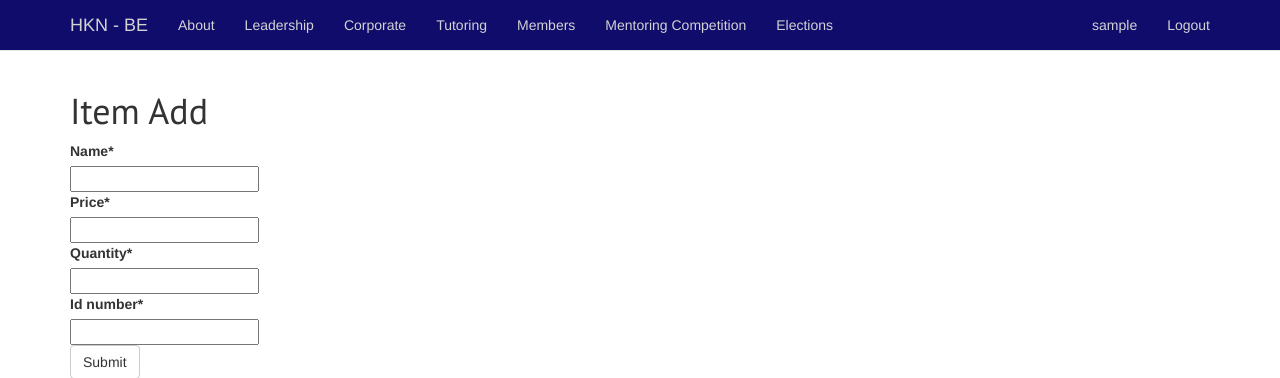
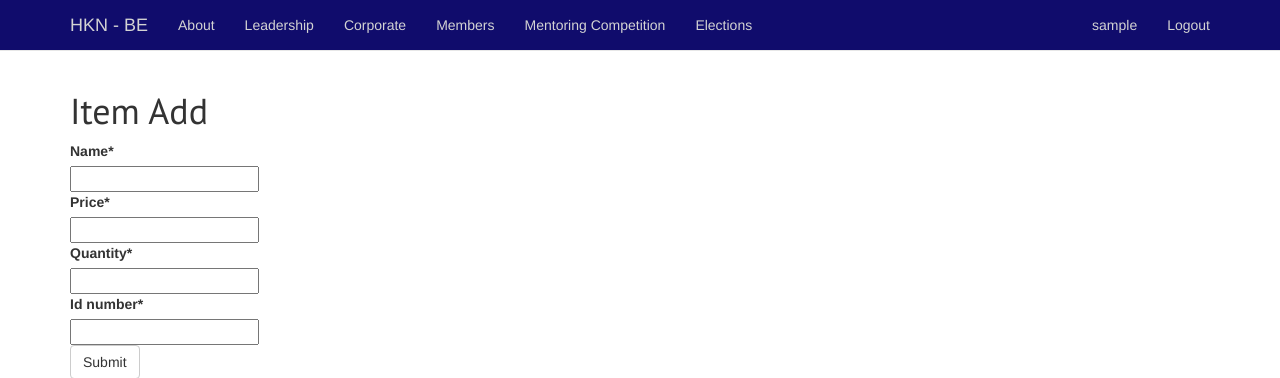
Before and after one commit to HKNBetaEpsilon/new-hkn-website, a Django app: page /dbcafe/items_add in a window 1280 px wide. Shown: the top 378 px of the page. Run offline with Django 3.2, Linux system fonts and the light colour scheme; the visitor is signed in with stand-in values (Sample User, id 1); some libraries are stand-ins or nearby versions.

Commit message:
removing tutoring

```diff
--- a/src/templates/navbar.html
+++ b/src/templates/navbar.html
@@ -17,7 +17,7 @@
                 <li><a href="{% url 'about' %}">About</a></li>
                 <li><a href="{% url 'leadership' %}">Leadership</a></li>
                 <li><a href="{% url 'corporate' %}">Corporate</a></li>
-                <li><a href="{% url 'tutoring' %}">Tutoring</a></li>
+                <!--<li><a href="{% url 'tutoring' %}">Tutoring</a></li>-->
                 {% if request.user.is_authenticated %}
                     <li><a href="{% url 'member_list' %}">Members</a></li>
                     <li><a href="{% url 'mentoring_competition' %}">Mentoring Competition</a></li>
```
